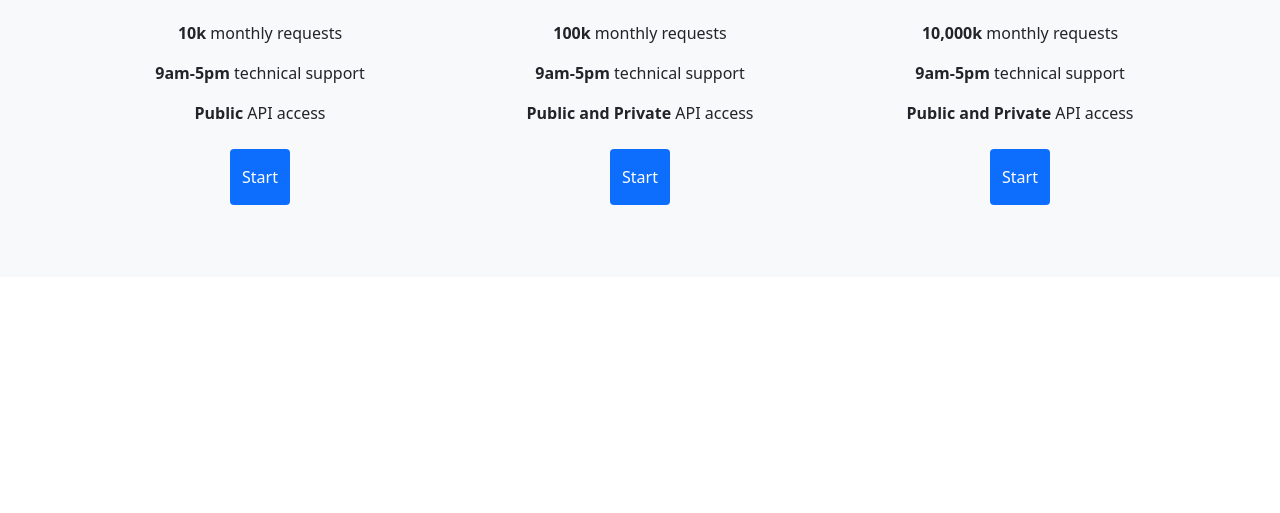
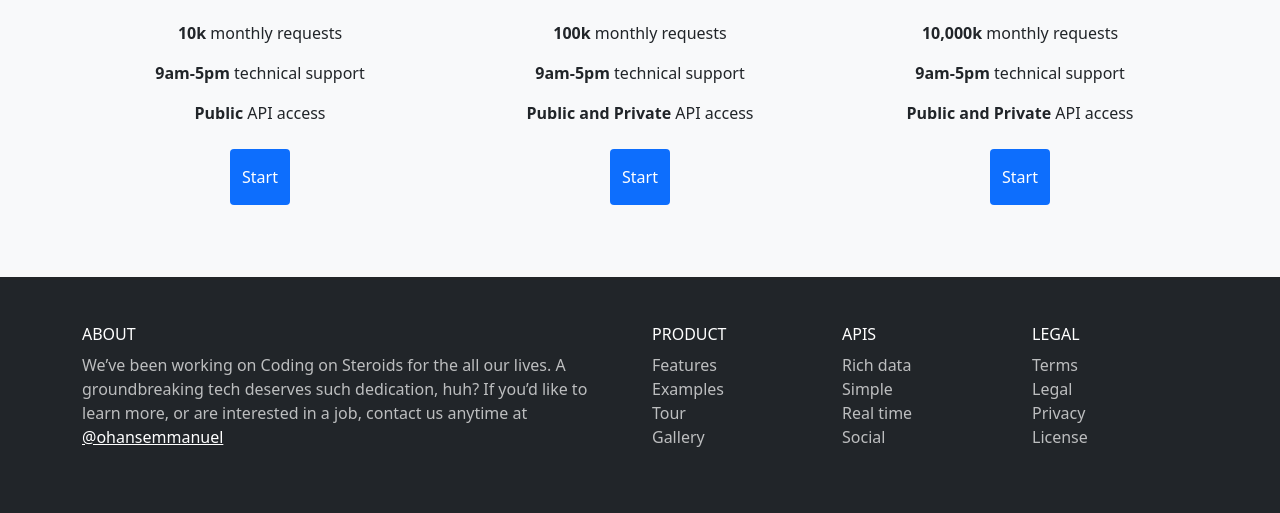
Before and after one commit to Duzzkam/HTML8, a plain HTML site: page index.html in a window 1280 px wide. Shown: the part 4828-5341 px from the top of the page. Before the commit the page ends 5105 px from the top, so only its background shows below. Drawn offline with nearby package versions, Linux system fonts and the light colour scheme.

Commit message:
Коммит №13, Построение раздела «Footer»

```diff
--- a/index.html
+++ b/index.html
@@ -219,6 +219,49 @@
   		</div>
   		</div>
 	</section>
-	<section id="footer"></section>
+		<section id="footer" class="bg-dark">
+  		<div class="container">
+		<div class="row fill-40-viewport py-5 text-white-70 align-items-center">
+    		<div class="col-12 col-md-6">
+      		<ul class="list-unstyled">
+        		<li><h6 class="text-white">ABOUT</h6></li>
+        		<li>We’ve been working on Coding on Steroids
+        	  	for the all our lives.
+        	      A groundbreaking tech deserves such dedication, huh?
+        	  	If you’d like to learn more, or are interested in a job,
+        	  	contact us anytime at
+        	  	<a class="text-white" href="https://twitter.com/OhansEmmanuel" target="_blank">@ohansemmanuel</a></li>
+      		</ul>
+    		</div>
+    		<div class="col-12 col-md-2">
+      		<ul class="list-unstyled">
+        		<li><h6 class="text-white">PRODUCT</h6></li>
+        		<li>Features</li>
+        		<li>Examples</li>
+        		<li>Tour</li>
+        		<li>Gallery</li>
+      		</ul>
+    		</div>
+        	<div class="col-12 col-md-2">
+      		<ul class="list-unstyled">
+        		<li><h6 class="text-white">APIS</h6></li>
+        		<li>Rich data</li>
+        		<li>Simple</li>
+        		<li>Real time</li>
+        		<li>Social</li>
+      		</ul>
+    		</div>
+    		<div class="col-12 col-md-2">
+    		<ul class="list-unstyled">
+      		<li><h6 class="text-white">LEGAL</h6></li>
+      		<li>Terms</li>
+      		<li>Legal</li>
+      		<li>Privacy</li>
+      		<li>License</li>
+   		</ul>
+  		</div>
+		</div>
+ 		</div>
+	</section>
   </body>
 </html>
```
Lines whose indentation alone changed are shown as unchanged.
